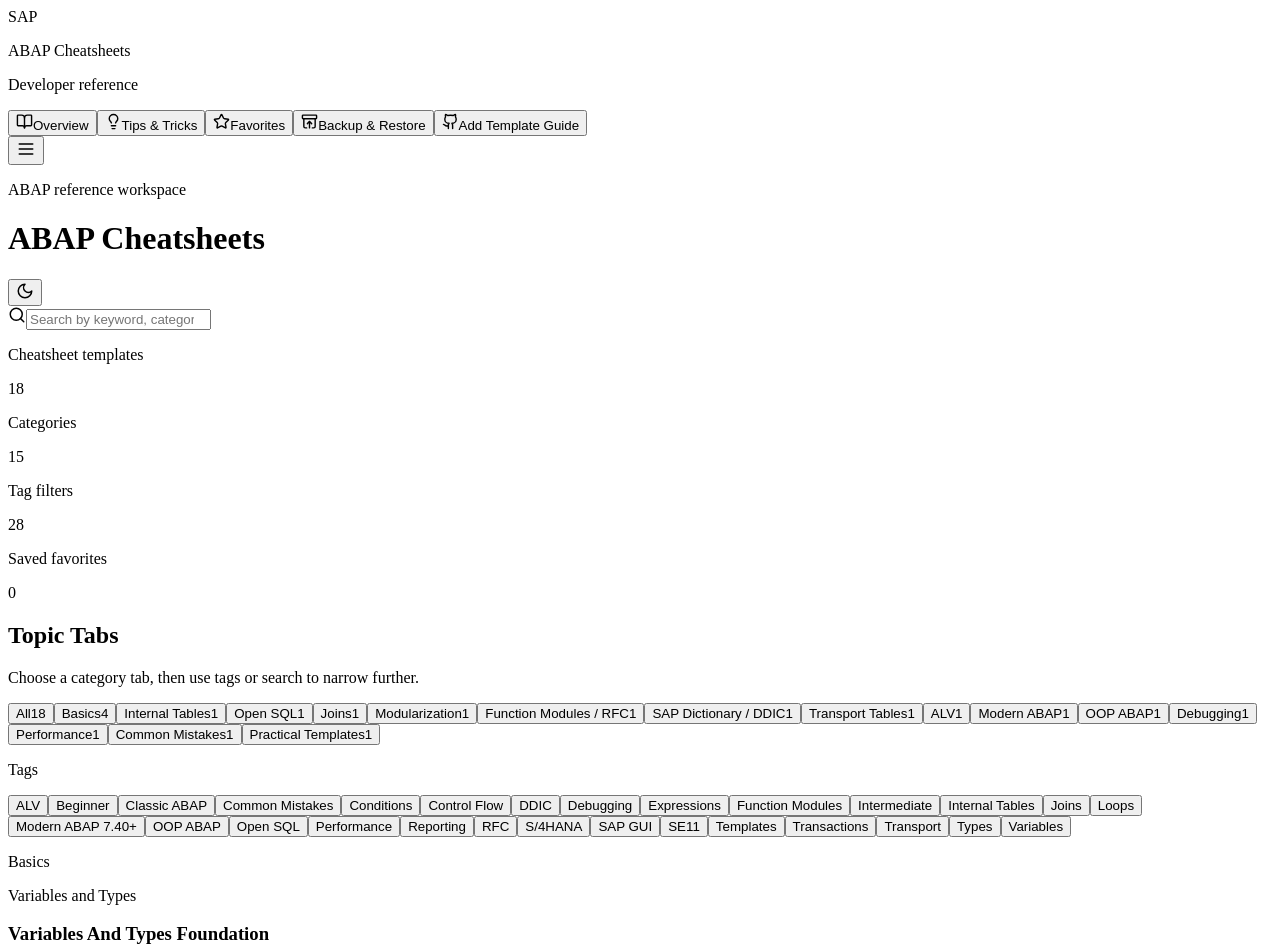
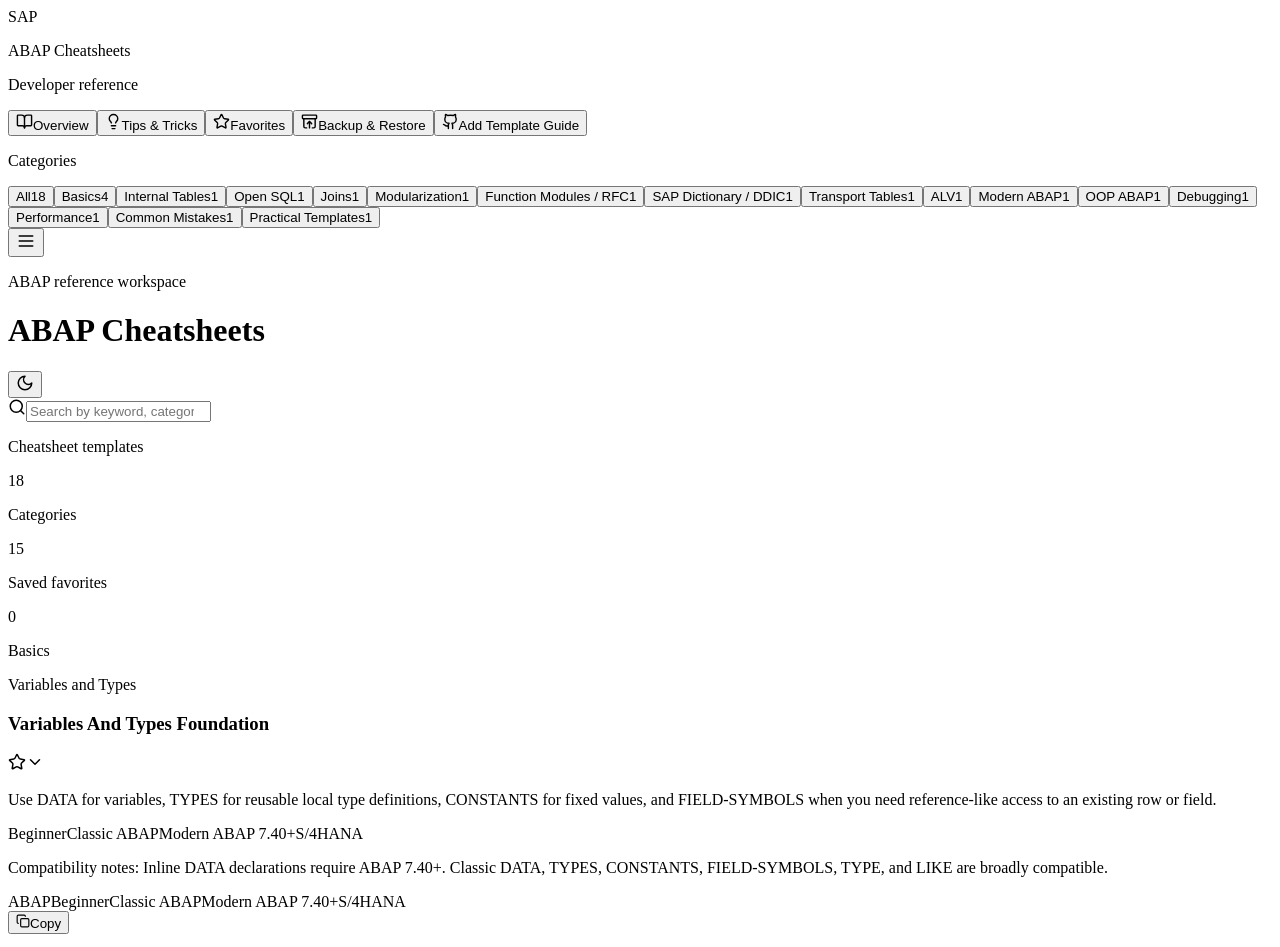
Before and after one commit to jrrcode/Abap-Cheatsheet, a React (Vite) app: page / in a window 1280 px wide. Shown: the top 947 px of the page. Built offline with nearby package versions, Linux system fonts and the light colour scheme; the HTML template or start-up script is replaced by a standard one.

Commit message:
Move categories to sidebar

```diff
--- a/src/App.jsx
+++ b/src/App.jsx
@@ -13,7 +13,7 @@
 import { cheatsheets } from './data/cheatsheets';
 import { useDarkMode } from './hooks/useDarkMode';
 import { useFavorites } from './hooks/useFavorites';
-import { filterCheatsheets, getAllTags } from './utils/search';
+import { filterCheatsheets } from './utils/search';
 import HeaderStat from './components/HeaderStat';
 import Sidebar from './components/Sidebar';
 import SearchBar from './components/SearchBar';
@@ -77,12 +77,10 @@
   const [activeView, setActiveView] = useState('overview');
   const [query, setQuery] = useState('');
   const [activeCategory, setActiveCategory] = useState('All');
-  const [activeTags, setActiveTags] = useState([]);
   const [mobileNavOpen, setMobileNavOpen] = useState(false);
   const [darkMode, setDarkMode] = useDarkMode();
   const [favorites, toggleFavorite, setFavorites] = useFavorites();
 
-  const tags = useMemo(() => getAllTags(cheatsheets), []);
   const categoryCounts = useMemo(
     () =>
       cheatsheets.reduce(
@@ -112,16 +110,15 @@
       filterCheatsheets(cheatsheets, {
         query,
         category: activeCategory,
-        tags: activeTags,
         favoritesOnly: activeView === 'favorites',
         favorites,
       }),
-    [query, activeCategory, activeTags, activeView, favorites],
+    [query, activeCategory, activeView, favorites],
   );
 
   const currentPage = pageMeta[activeView] ?? pageMeta.overview;
   const showingOverviewHome =
-    activeView === 'overview' && query.trim() === '' && activeCategory === 'All' && activeTags.length === 0;
+    activeView === 'overview' && query.trim() === '' && activeCategory === 'All';
   const showSearch = activeView === 'overview' || activeView === 'favorites';
 
   const handleViewChange = (view) => {
@@ -129,22 +126,31 @@
     setMobileNavOpen(false);
   };
 
-  const toggleTag = (tag) => {
-    setActiveTags((current) =>
-      current.includes(tag) ? current.filter((item) => item !== tag) : [...current, tag],
-    );
+  const handleCategoryChange = (category) => {
+    setActiveCategory(category);
+    if (activeView !== 'overview' && activeView !== 'favorites') {
+      setActiveView('overview');
+    }
+    setMobileNavOpen(false);
   };
 
   const clearFilters = () => {
     setQuery('');
     setActiveCategory('All');
-    setActiveTags([]);
   };
 
   return (
     <div className="min-h-screen bg-ink-50 text-ink-900 transition-colors dark:bg-ink-950 dark:text-ink-50">
       <div className="flex min-h-screen">
-        <Sidebar activeView={activeView} views={views} onViewChange={handleViewChange} />
+        <Sidebar
+          activeCategory={activeCategory}
+          activeView={activeView}
+          categories={categories}
+          categoryCounts={categoryCounts}
+          views={views}
+          onCategoryChange={handleCategoryChange}
+          onViewChange={handleViewChange}
+        />
 
         {mobileNavOpen ? (
           <div className="fixed inset-0 z-50 lg:hidden">
@@ -174,7 +180,16 @@
                   <X size={18} />
                 </button>
               </div>
-              <Sidebar mobile activeView={activeView} views={views} onViewChange={handleViewChange} />
+              <Sidebar
+                mobile
+                activeCategory={activeCategory}
+                activeView={activeView}
+                categories={categories}
+                categoryCounts={categoryCounts}
+                views={views}
+                onCategoryChange={handleCategoryChange}
+                onViewChange={handleViewChange}
+              />
             </aside>
           </div>
         ) : null}
@@ -220,7 +235,6 @@
               <section className="mb-5 grid gap-2 sm:grid-cols-2 xl:grid-cols-3">
                 <HeaderStat label="Cheatsheet templates" value={cheatsheets.length} />
                 <HeaderStat label="Categories" value={categories.length - 1} />
-                <HeaderStat label="Tag filters" value={tags.length} />
                 <HeaderStat label="Saved favorites" value={validFavoriteCount} />
               </section>
             ) : null}
@@ -239,77 +253,22 @@
             ) : null}
 
             {activeView === 'overview' || activeView === 'favorites' ? (
-              <section className="mb-5 rounded-md border border-ink-200 bg-white p-3 dark:border-ink-800 dark:bg-ink-900 sm:p-4">
-                <div className="mb-3 flex flex-col gap-2 sm:flex-row sm:items-center sm:justify-between">
-                  <div>
-                    <h2 className="text-sm font-semibold text-ink-950 dark:text-white">Topic Tabs</h2>
-                    <p className="mt-1 text-xs text-ink-500 dark:text-ink-400">
-                      Choose a category tab, then use tags or search to narrow further.
-                    </p>
-                  </div>
-                  {activeCategory !== 'All' || activeTags.length > 0 || query ? (
-                    <button
-                      className="min-h-10 rounded-md border border-ink-200 px-3 py-2 text-xs font-semibold text-ink-700 hover:bg-ink-100 dark:border-ink-700 dark:text-ink-200 dark:hover:bg-ink-800"
-                      onClick={clearFilters}
-                      type="button"
-                    >
-                      Reset
-                    </button>
-                  ) : null}
-                </div>
-                <div className="space-y-3">
-                  <div className="grid gap-2 sm:grid-cols-2 xl:grid-cols-4">
-                    {categories.map((category) => (
-                      <button
-                        className={`min-h-11 rounded-md border px-3 py-2 text-left text-sm font-semibold transition ${
-                          activeCategory === category
-                            ? 'border-sap-500 bg-sap-50 text-sap-800 dark:border-sap-500 dark:bg-sap-900/45 dark:text-sap-100'
-                            : 'border-ink-200 bg-white text-ink-700 hover:border-sap-300 hover:text-sap-800 dark:border-ink-700 dark:bg-ink-900 dark:text-ink-200 dark:hover:border-sap-700 dark:hover:text-sap-200'
-                        }`}
-                        key={category}
-                        onClick={() => setActiveCategory(category)}
-                        type="button"
-                      >
-                        <span className="flex items-center justify-between gap-3">
-                          <span>{category}</span>
-                          <span className="rounded-md bg-ink-100 px-2 py-0.5 text-xs text-ink-600 dark:bg-ink-800 dark:text-ink-300">
-                            {categoryCounts[category] ?? 0}
-                          </span>
-                        </span>
-                      </button>
-                    ))}
-                  </div>
-                  {tags.length ? (
-                    <div>
-                      <p className="mb-2 text-xs font-semibold uppercase tracking-[0.08em] text-ink-500 dark:text-ink-400">
-                        Tags
-                      </p>
-                      <div className="flex flex-wrap gap-2">
-                        {tags.map((tag) => (
-                          <button
-                            className={`tag-chip ${activeTags.includes(tag) ? 'tag-chip-active' : ''}`}
-                            key={tag}
-                            onClick={() => toggleTag(tag)}
-                            type="button"
-                          >
-                            {tag}
-                          </button>
-                        ))}
-                      </div>
-                    </div>
-                  ) : null}
-                </div>
-              </section>
-            ) : null}
-
-            {activeView === 'overview' || activeView === 'favorites' ? (
               <>
                 {!showingOverviewHome ? (
-                  <div className="mb-3 flex items-center justify-between gap-3 sm:mb-4">
+                  <div className="mb-3 flex flex-col gap-2 sm:mb-4 sm:flex-row sm:items-center sm:justify-between">
                     <p className="text-sm text-ink-600 dark:text-ink-300">
                       Showing <span className="font-semibold text-ink-950 dark:text-white">{visibleCheatsheets.length}</span>{' '}
                       entries
                     </p>
+                    {activeCategory !== 'All' || query ? (
+                      <button
+                        className="min-h-10 rounded-md border border-ink-200 px-3 py-2 text-xs font-semibold text-ink-700 hover:bg-ink-100 dark:border-ink-700 dark:text-ink-200 dark:hover:bg-ink-800"
+                        onClick={clearFilters}
+                        type="button"
+                      >
+                        Reset
+                      </button>
+                    ) : null}
                   </div>
                 ) : null}
 
@@ -321,7 +280,6 @@
                         key={sheet.id}
                         sheet={sheet}
                         onToggleFavorite={() => toggleFavorite(sheet.id)}
-                        onToggleTag={toggleTag}
                       />
                     ))}
                   </section>
--- a/src/components/EmptyState.jsx
+++ b/src/components/EmptyState.jsx
@@ -8,7 +8,7 @@
       </div>
       <h2 className="mt-4 text-lg font-semibold text-ink-950 dark:text-white">No cheatsheets found</h2>
       <p className="mx-auto mt-2 max-w-xl text-sm leading-6 text-ink-600 dark:text-ink-300">
-        Try a broader keyword, remove a tag, or reset the category filter.
+        Try a broader keyword or reset the category filter.
       </p>
       <button
         className="mt-5 rounded-md bg-sap-700 px-4 py-2 text-sm font-semibold text-white hover:bg-sap-800 dark:bg-sap-500 dark:hover:bg-sap-400"
--- a/src/components/SearchBar.jsx
+++ b/src/components/SearchBar.jsx
@@ -12,7 +12,7 @@
         aria-label="Search cheatsheets"
         className="search-input h-12 w-full rounded-md border border-ink-200 bg-ink-50 pl-10 pr-11 text-base text-ink-950 outline-none transition placeholder:text-ink-400 focus:border-sap-500 focus:bg-white focus:ring-2 focus:ring-sap-200 dark:border-ink-700 dark:bg-ink-900 dark:text-white dark:placeholder:text-ink-500 dark:focus:border-sap-400 dark:focus:bg-ink-900 dark:focus:ring-sap-900 sm:text-sm"
         onChange={(event) => onQueryChange(event.target.value)}
-        placeholder="Search by keyword, category, tag, compatibility, or ABAP syntax..."
+        placeholder="Search by keyword, category, compatibility, or ABAP syntax..."
         type="search"
         value={query}
       />
--- a/src/components/Sidebar.jsx
+++ b/src/components/Sidebar.jsx
@@ -1,6 +1,10 @@
 function Sidebar({
+  activeCategory,
   activeView,
+  categories,
+  categoryCounts,
   mobile = false,
+  onCategoryChange,
   onViewChange,
   views,
 }) {
@@ -34,6 +38,31 @@
           );
         })}
       </nav>
+
+      <div className="mt-6 border-t border-ink-200 pt-5 dark:border-ink-800">
+        <p className="mb-2 px-3 text-xs font-semibold uppercase tracking-[0.08em] text-ink-500 dark:text-ink-400">
+          Categories
+        </p>
+        <nav aria-label="Category navigation" className="space-y-1">
+          {categories.map((category) => (
+            <button
+              className={`nav-button justify-between gap-3 text-left ${
+                activeCategory === category && (activeView === 'overview' || activeView === 'favorites')
+                  ? 'nav-button-active'
+                  : ''
+              }`}
+              key={category}
+              onClick={() => onCategoryChange(category)}
+              type="button"
+            >
+              <span className="min-w-0 truncate">{category}</span>
+              <span className="shrink-0 rounded-md bg-ink-100 px-2 py-0.5 text-[0.68rem] font-semibold text-ink-600 dark:bg-ink-800 dark:text-ink-300">
+                {categoryCounts[category] ?? 0}
+              </span>
+            </button>
+          ))}
+        </nav>
+      </div>
     </>
   );
 
--- a/src/data/cheatsheets.js
+++ b/src/data/cheatsheets.js
@@ -8,7 +8,6 @@
     title: 'Variables And Types Foundation',
     category: 'Basics',
     subcategory: 'Variables and Types',
-    tags: ['Beginner', 'Classic ABAP', 'Modern ABAP 7.40+', 'Types', 'Variables'],
     compatibility: ['Classic ABAP', 'Modern ABAP 7.40+', 'S/4HANA'],
     compatibilityNotes: 'Inline DATA declarations require ABAP 7.40+. Classic DATA, TYPES, CONSTANTS, FIELD-SYMBOLS, TYPE, and LIKE are broadly compatible.',
     difficulty: 'Beginner',
@@ -58,7 +57,6 @@
     title: 'Conditions And Control Flow',
     category: 'Basics',
     subcategory: 'Conditions',
-    tags: ['Beginner', 'Classic ABAP', 'Control Flow', 'Conditions'],
     compatibility: ['Classic ABAP', 'Modern ABAP 7.40+', 'S/4HANA'],
     compatibilityNotes: 'IF, CASE, CHECK, CONTINUE, EXIT, RETURN, EQ, NE, =, and <> are classic-compatible. ABAP_TRUE and ABAP_FALSE come from ABAP boolean conventions.',
     difficulty: 'Beginner',
@@ -121,7 +119,6 @@
     title: 'Loop Patterns',
     category: 'Basics',
     subcategory: 'Loops',
-    tags: ['Beginner', 'Classic ABAP', 'Internal Tables', 'Loops'],
     compatibility: ['Classic ABAP', 'Modern ABAP 7.40+', 'S/4HANA'],
     compatibilityNotes: 'LOOP AT, DO, WHILE, SY-TABIX, INTO, and ASSIGNING are broadly compatible. Inline DATA/FIELD-SYMBOL declarations require modern ABAP.',
     difficulty: 'Beginner',
@@ -171,7 +168,6 @@
     title: 'Internal Tables Foundation',
     category: 'Internal Tables',
     subcategory: 'Table Types and Operations',
-    tags: ['Beginner', 'Classic ABAP', 'Modern ABAP 7.40+', 'Internal Tables'],
     compatibility: ['Classic ABAP', 'Modern ABAP 7.40+', 'S/4HANA'],
     compatibilityNotes: 'STANDARD, SORTED, HASHED, READ, MODIFY, DELETE, SORT, CLEAR, and REFRESH are classic-compatible. line_exists, table expressions, and FILTER require modern ABAP.',
     difficulty: 'Beginner',
@@ -226,7 +222,6 @@
     title: 'Open SQL Foundation',
     category: 'Open SQL',
     subcategory: 'SELECT Patterns',
-    tags: ['Beginner', 'Intermediate', 'Open SQL', 'Modern ABAP 7.40+', 'Performance'],
     compatibility: ['Classic ABAP', 'Modern ABAP 7.40+', 'S/4HANA'],
     compatibilityNotes: 'Modern Open SQL host variables with @ require ABAP 7.40+. Classic syntax without @ still appears in older code.',
     difficulty: 'Intermediate',
@@ -284,7 +279,6 @@
     title: 'Join Patterns',
     category: 'Joins',
     subcategory: 'INNER and OUTER JOIN',
-    tags: ['Intermediate', 'Open SQL', 'Joins', 'Performance'],
     compatibility: ['Classic ABAP', 'Modern ABAP 7.40+', 'S/4HANA'],
     compatibilityNotes: 'INNER JOIN and LEFT OUTER JOIN are common ABAP SQL patterns. RIGHT OUTER JOIN support depends on release/syntax level; swapping table order with LEFT OUTER JOIN is usually more portable.',
     difficulty: 'Intermediate',
@@ -337,7 +331,6 @@
     title: 'Modularization: FORM, Function Modules, Methods',
     category: 'Modularization',
     subcategory: 'Procedural and OO Blocks',
-    tags: ['Beginner', 'Classic ABAP', 'OOP ABAP', 'Function Modules'],
     compatibility: ['Classic ABAP', 'Modern ABAP 7.40+', 'S/4HANA'],
     compatibilityNotes: 'FORM/PERFORM is legacy-compatible. Methods/classes are preferred for new ABAP. TABLES parameters in FORMs are old style.',
     difficulty: 'Beginner',
@@ -390,7 +383,6 @@
     title: 'Function Modules And RFC',
     category: 'Function Modules / RFC',
     subcategory: 'CALL FUNCTION',
-    tags: ['Intermediate', 'Classic ABAP', 'RFC', 'Function Modules'],
     compatibility: ['Classic ABAP', 'Modern ABAP 7.40+', 'S/4HANA'],
     compatibilityNotes: 'CALL FUNCTION is classic-compatible. DESTINATION NONE is a remote-style local call for remote-enabled function modules and differs from omitting DESTINATION.',
     difficulty: 'Intermediate',
@@ -452,7 +444,6 @@
     title: 'SAP Dictionary / DDIC Basics',
     category: 'SAP Dictionary / DDIC',
     subcategory: 'SE11 Objects',
-    tags: ['Beginner', 'DDIC', 'SE11', 'Classic ABAP', 'S/4HANA'],
     compatibility: ['Classic ABAP', 'Modern ABAP 7.40+', 'S/4HANA'],
     compatibilityNotes: 'Transparent tables, structures, data elements, domains, and search helps are core DDIC concepts. Pool/cluster tables are legacy topics and are not a new-development target in S/4HANA.',
     difficulty: 'Beginner',
@@ -493,7 +484,6 @@
     title: 'Debugging Workflow',
     category: 'Debugging',
     subcategory: 'Debugger Basics',
-    tags: ['Beginner', 'Debugging', 'Classic ABAP', 'RFC'],
     compatibility: ['Classic ABAP', 'Modern ABAP 7.40+', 'S/4HANA'],
     compatibilityNotes: 'Debugger tools vary by SAP GUI, ADT, authorization, and system settings, but the workflow applies broadly.',
     difficulty: 'Beginner',
@@ -530,7 +520,6 @@
     title: 'Transport Management Tables',
     category: 'Transport Tables',
     subcategory: 'E070 / E071 / E071K',
-    tags: ['Intermediate', 'Classic ABAP', 'Transport', 'Open SQL'],
     compatibility: ['Classic ABAP', 'Modern ABAP 7.40+', 'S/4HANA'],
     compatibilityNotes: 'E070, E071, and E071K are common transport organizer tables. Interpret status and ownership according to your landscape process.',
     difficulty: 'Intermediate',
@@ -580,7 +569,6 @@
     title: 'ALV Report Templates',
     category: 'ALV',
     subcategory: 'Classic ALV and SALV',
-    tags: ['Intermediate', 'Classic ABAP', 'ALV', 'Reporting'],
     compatibility: ['Classic ABAP', 'Modern ABAP 7.40+', 'S/4HANA'],
     compatibilityNotes: 'REUSE_ALV_GRID_DISPLAY is classic function-module ALV. CL_SALV_TABLE is a common read-only OO ALV option.',
     difficulty: 'Intermediate',
@@ -633,7 +621,6 @@
     title: 'Modern ABAP Syntax Quick Reference',
     category: 'Modern ABAP',
     subcategory: 'Expressions',
-    tags: ['Modern ABAP 7.40+', 'Intermediate', 'S/4HANA', 'Expressions'],
     compatibility: ['Modern ABAP 7.40+', 'S/4HANA'],
     compatibilityNotes: 'Exact expression availability depends on release. Use only syntax supported by your target ECC/S/4HANA system.',
     difficulty: 'Intermediate',
@@ -689,7 +676,6 @@
     title: 'Object-Oriented ABAP Basics',
     category: 'OOP ABAP',
     subcategory: 'Classes and Methods',
-    tags: ['Beginner', 'Intermediate', 'OOP ABAP', 'Modern ABAP 7.40+'],
     compatibility: ['Classic ABAP', 'Modern ABAP 7.40+', 'S/4HANA'],
     compatibilityNotes: 'CLASS/METHOD syntax is broadly available. Inline object creation with NEW requires modern ABAP.',
     difficulty: 'Intermediate',
@@ -752,7 +738,6 @@
     title: 'Performance Basics',
     category: 'Performance',
     subcategory: 'Safe Defaults',
-    tags: ['Beginner', 'Intermediate', 'Performance', 'Open SQL', 'Internal Tables'],
     compatibility: ['Classic ABAP', 'Modern ABAP 7.40+', 'S/4HANA'],
     compatibilityNotes: 'The principles apply across ECC and S/4HANA; exact tuning should be measured with tools such as ST05 and SAT.',
     difficulty: 'Beginner',
@@ -799,7 +784,6 @@
     title: 'Common SAP Transactions',
     category: 'Basics',
     subcategory: 'Transactions',
-    tags: ['Beginner', 'SAP GUI', 'Transactions'],
     compatibility: ['Classic ABAP', 'Modern ABAP 7.40+', 'S/4HANA'],
     compatibilityNotes: 'Transaction availability depends on system type, authorization, SAP GUI, and whether the system is classic GUI or cloud-oriented.',
     difficulty: 'Beginner',
@@ -839,7 +823,6 @@
     title: 'Common Beginner Mistakes',
     category: 'Common Mistakes',
     subcategory: 'Troubleshooting Checklist',
-    tags: ['Beginner', 'Common Mistakes', 'Debugging', 'Performance'],
     compatibility: ['Classic ABAP', 'Modern ABAP 7.40+', 'S/4HANA'],
     compatibilityNotes: 'These mistakes appear across classic and modern ABAP. Exact symptoms differ by release and syntax mode.',
     difficulty: 'Beginner',
@@ -879,7 +862,6 @@
     title: 'Practical Copy/Paste Templates',
     category: 'Practical Templates',
     subcategory: 'Work Starter Pack',
-    tags: ['Beginner', 'Intermediate', 'Templates', 'Classic ABAP', 'Modern ABAP 7.40+'],
     compatibility: ['Classic ABAP', 'Modern ABAP 7.40+', 'S/4HANA'],
     compatibilityNotes: 'Some templates use modern Open SQL with @ and inline DATA. Convert inline declarations to explicit DATA on older releases.',
     difficulty: 'Beginner',
--- a/src/sections/AddTemplateGuide.jsx
+++ b/src/sections/AddTemplateGuide.jsx
@@ -6,7 +6,6 @@
   title: '',
   category: '',
   subcategory: '',
-  tags: 'Classic ABAP\nBeginner',
   compatibility: ['Classic ABAP'],
   compatibilityNotes: '',
   difficulty: 'Beginner',
@@ -50,7 +49,6 @@
 
 function buildTemplateObject(form) {
   const id = slugify(form.title || form.subcategory || 'new-abap-template');
-  const tags = listFromText(form.tags);
   const notes = listFromText(form.notes);
   const mistakes = listFromText(form.commonMistakes);
   const related = listFromText(form.relatedTopics);
@@ -60,7 +58,6 @@
   title: ${quote(form.title || 'New ABAP Template')},
   category: ${quote(form.category)},
   subcategory: ${quote(form.subcategory || 'General')},
-  tags: ${arrayBlock(tags)},
   compatibility: ${arrayBlock(form.compatibility)},
   compatibilityNotes: ${quote(form.compatibilityNotes)},
   difficulty: ${quote(form.difficulty)},
@@ -214,14 +211,6 @@
         </div>
 
         <div className="mt-4 grid gap-4 md:grid-cols-2">
-          <Field label="Tags, one per line">
-            <textarea
-              className="form-control min-h-28"
-              onChange={(event) => updateField('tags', event.target.value)}
-              value={form.tags}
-            />
-          </Field>
-
           <Field label="Related Topics, one per line">
             <textarea
               className="form-control min-h-28"
--- a/src/utils/search.js
+++ b/src/utils/search.js
@@ -1,15 +1,9 @@
-export function getAllTags(items) {
-  return [...new Set(items.flatMap((item) => item.tags ?? []))].sort((a, b) => a.localeCompare(b));
-}
-
-export function filterCheatsheets(items, { query, category, tags, favoritesOnly, favorites }) {
+export function filterCheatsheets(items, { query, category, favoritesOnly, favorites }) {
   const normalizedQuery = query.trim().toLowerCase();
 
   return items.filter((item) => {
     const matchesFavorites = !favoritesOnly || favorites.includes(item.id);
     const matchesCategory = category === 'All' || item.category === category;
-    const itemTags = item.tags ?? [];
-    const matchesTags = tags.length === 0 || tags.every((tag) => itemTags.includes(tag));
     const searchableText = [
       item.title,
       item.category,
@@ -22,12 +16,11 @@
       (item.notes ?? []).join(' '),
       (item.commonMistakes ?? []).join(' '),
       (item.relatedTopics ?? []).join(' '),
-      itemTags.join(' '),
     ]
       .join(' ')
       .toLowerCase();
     const matchesQuery = normalizedQuery.length === 0 || searchableText.includes(normalizedQuery);
 
-    return matchesFavorites && matchesCategory && matchesTags && matchesQuery;
+    return matchesFavorites && matchesCategory && matchesQuery;
   });
 }
```
Also changed, not shown: src/components/CheatSheetCard.jsx (+1 -24 lines).
